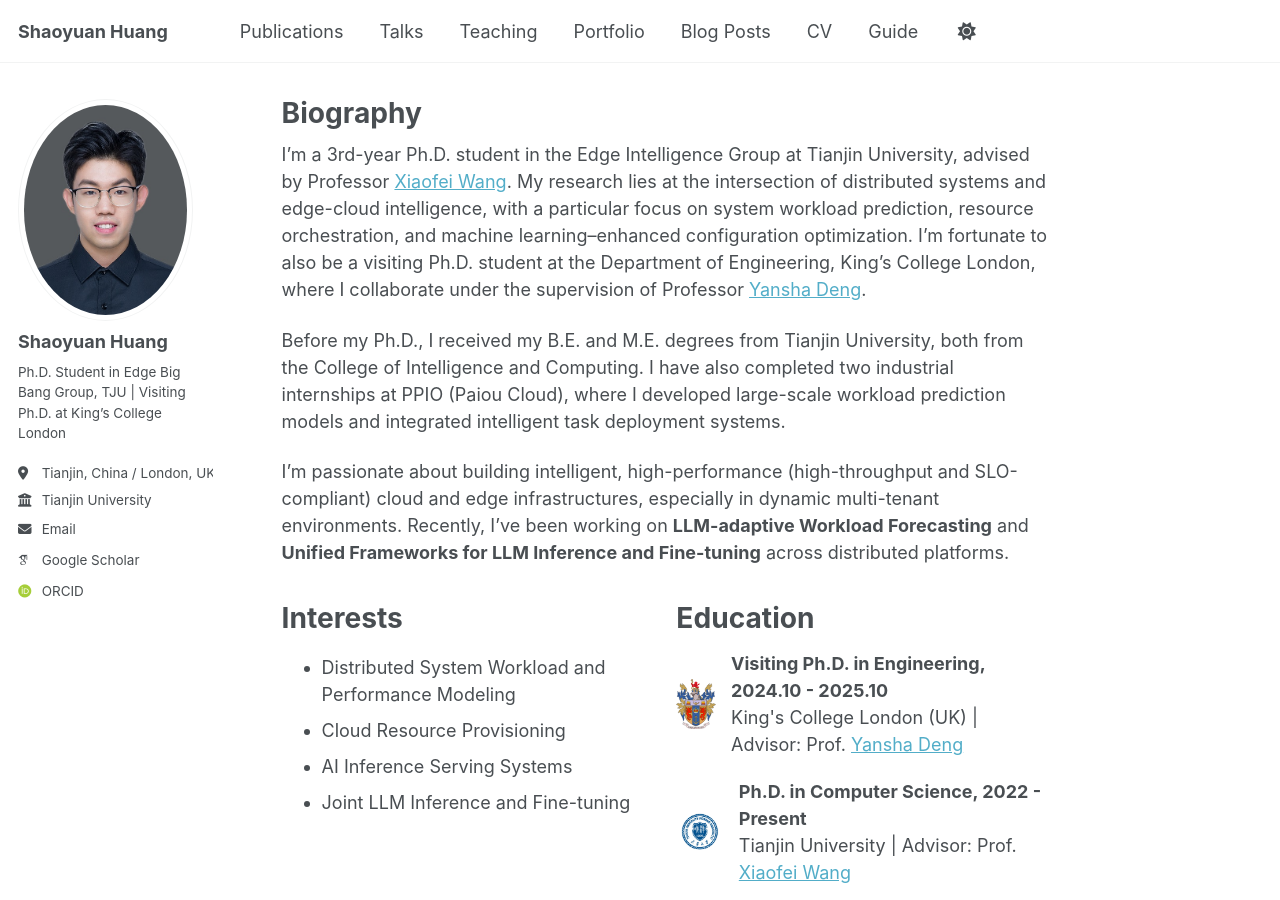
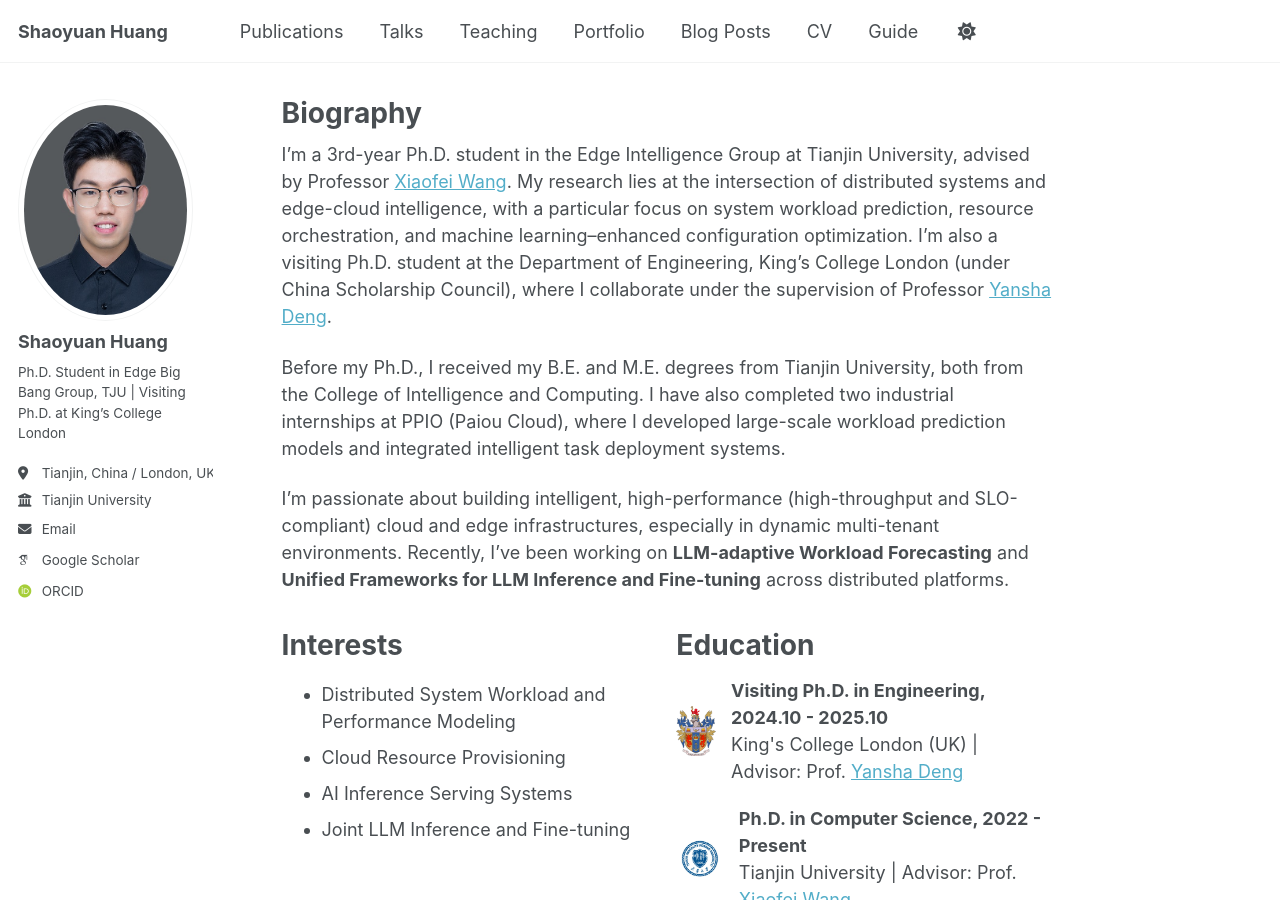
Before and after one commit to hsy23/ShaoyuanHuang, a Jekyll site: the page built from _pages/about.md, in a window 1280 px wide and 900 px high. Built offline with Jekyll 4.4.1, drawn with Linux system fonts in a browser that asks for light colours; some web fonts are replaced.

Commit message:
update about

```diff
--- a/_pages/about.md
+++ b/_pages/about.md
@@ -7,7 +7,7 @@ redirect_from:
   - /about.html
 ---
 
-I’m a 3rd-year Ph.D. student in the Edge Intelligence Group at Tianjin University, advised by Professor [Xiaofei Wang](http://www.drxiaofei.wang/index.html). My research lies at the intersection of distributed systems and edge-cloud intelligence, with a particular focus on system workload prediction, resource orchestration, and machine learning–enhanced configuration optimization. I'm fortunate to also be a visiting Ph.D. student at the Department of Engineering, King’s College London, where I collaborate under the supervision of Professor [Yansha Deng](https://www.yanshadeng.org/).
+I’m a 3rd-year Ph.D. student in the Edge Intelligence Group at Tianjin University, advised by Professor [Xiaofei Wang](http://www.drxiaofei.wang/index.html). My research lies at the intersection of distributed systems and edge-cloud intelligence, with a particular focus on system workload prediction, resource orchestration, and machine learning–enhanced configuration optimization. I'm also a visiting Ph.D. student at the Department of Engineering, King’s College London (under China Scholarship Council), where I collaborate under the supervision of Professor [Yansha Deng](https://www.yanshadeng.org/).
 
 Before my Ph.D., I received my B.E. and M.E. degrees from Tianjin University, both from the College of Intelligence and Computing. I have also completed two industrial internships at PPIO (Paiou Cloud), where I developed large-scale workload prediction models and integrated intelligent task deployment systems.
 
```
